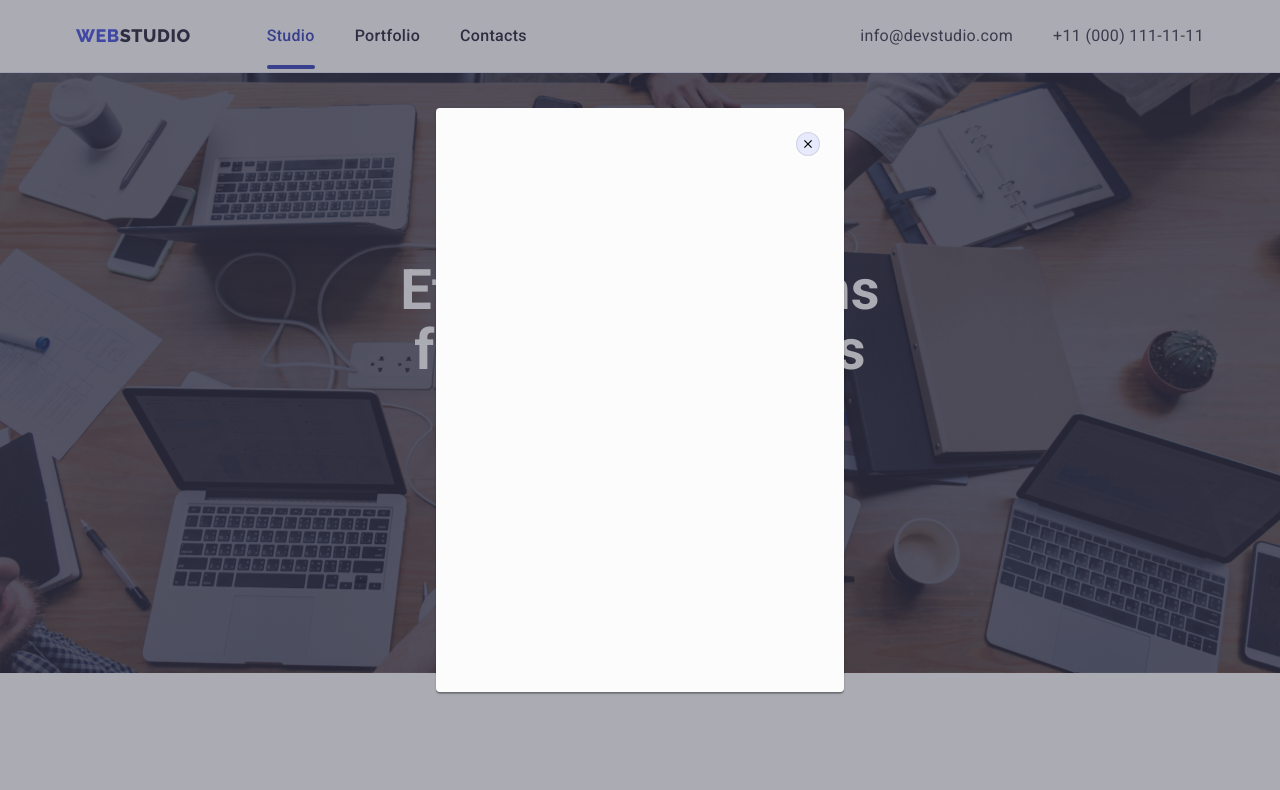
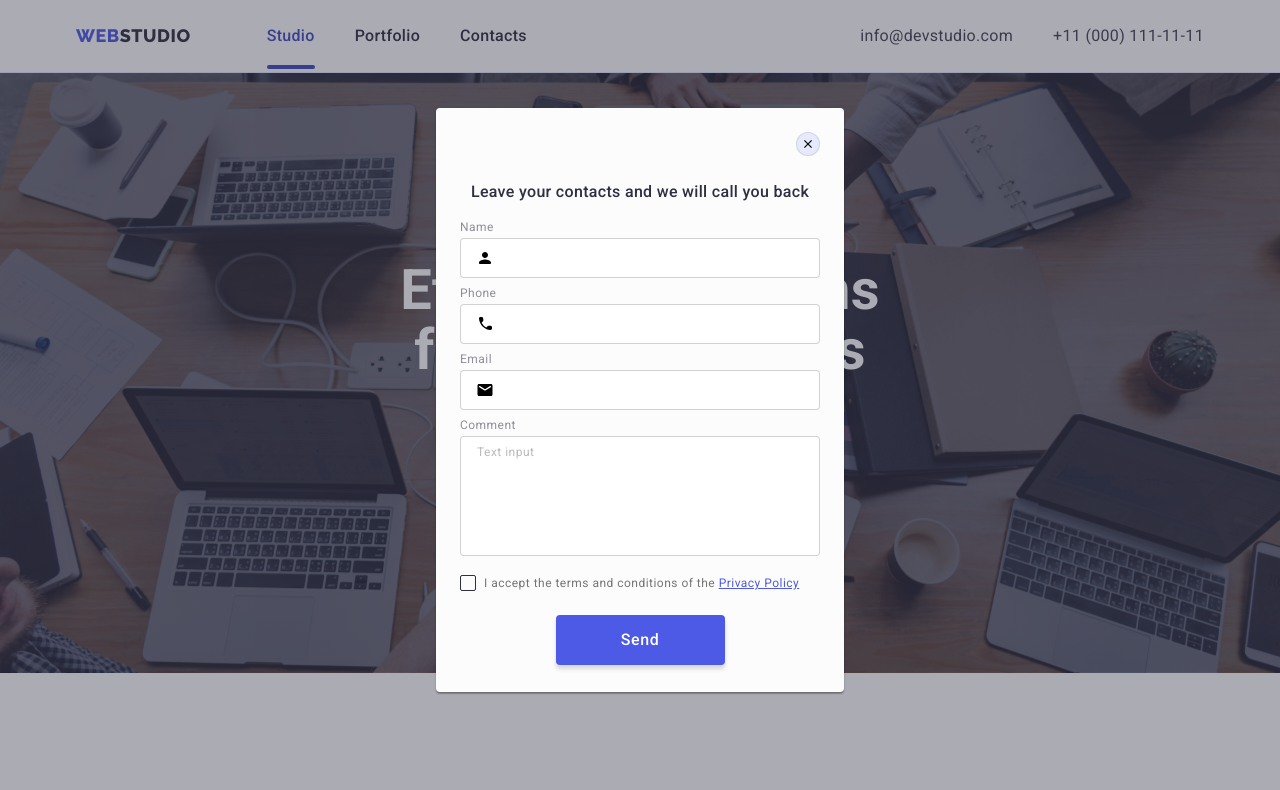
Before and after one commit to 1mposs1blee/goit-markup-hw-06, a plain HTML site: page index.html in a window 1280 px wide. Both pictures are taken after a click on the button "Order Service". Shown: the top 790 px of the page. Drawn offline with nearby package versions, Linux system fonts and the light colour scheme.

Commit message:
index.html ver. 1.0

```diff
--- a/index.html
+++ b/index.html
@@ -371,6 +371,20 @@ https://cdn.jsdelivr.net/npm/modern-normalize@1.1.0/modern-normalize.min.css" re
           </li>
         </ul>
       </div>
+      <form class="footer-form">
+        <p class="footer-form-descr">Subscribe</p>
+        <label class="footer-form-field">
+          <span class="footer-form-input-descr">Email</span>
+          <input type="email" name="user_email" class="footer-form-imput" required>
+          <button type="submit" class="footer-form-submut btn">
+            Subscribe
+            <svg class="footer-form-input-icon">
+              <use></use>
+            </svg>
+          </button>
+        </label>
+
+      </form>
     </div>
   </footer>
   <div class="backdrop is-hidden" data-modal>
@@ -380,6 +394,49 @@ https://cdn.jsdelivr.net/npm/modern-normalize@1.1.0/modern-normalize.min.css" re
           <use href="./images/icons.svg#icon-close-modal"></use>
         </svg>
       </button>
+      <form class="modal-form">
+        <p class="form-descr">
+          Leave your contacts and we will call you back
+        </p>
+        <label class="modal-form-field">
+          <span class="modal-form-input-descr">Name</span>
+          <span class="modal-form-input-wrapper">
+            <input type="text" name="user_name" class="modal-form-input" required pattern="[a-zA-Zа-яА-Я]+"
+              minlength="2" />
+            <svg class="modal-form-input-icon" width="18" height="18">
+              <use href="./images/icons.svg#icon-person"></use>
+            </svg>
+          </span>
+        </label>
+        <label class="modal-form-field">
+          <span class="modal-form-input-descr">Phone</span>
+          <span class="modal-form-input-wrapper">
+            <input type="tel" name="user_phone" class="modal-form-input" required
+              pattern="[0-9]{3}-[0-9]{3}-[0-9]{2}-[0-9]{2}" title="xxx-xxx-xx-xx" />
+            <svg class="modal-form-input-icon" width="18" height="24">
+              <use href="./images/icons.svg#icon-phone"></use>
+            </svg>
+          </span>
+        </label>
+        <label class="modal-form-field">
+          <span class="modal-form-input-descr">Email</span>
+          <span class="modal-form-input-wrapper">
+            <input type="email" name="user_email" class="modal-form-input" required />
+            <svg class="modal-form-input-icon" width="18" height="24">
+              <use href="./images/icons.svg#icon-email"></use>
+            </svg>
+          </span>
+        </label>
+        <label class="modal-form-field textarea-field">
+          <span class="modal-form-input-descr">Comment</span>
+          <textarea name="user_message" class="modal-form-message" placeholder="Text input"></textarea>
+        </label>
+        <input id="user-policy" type="checkbox" name="user-policy" class="modal-form-check visually-hidden" required />
+        <label for="user-policy" class="modal-form-check-descr">
+          I accept the terms and conditions of the&nbsp;<a class="form-check-descr-link" href="">Privacy Policy</a>
+        </label>
+        <button type="submit" class="modal-form-submit btn">Send</button>
+      </form>
     </div>
   </div>
   <script src="./modal.js"></script>
```
